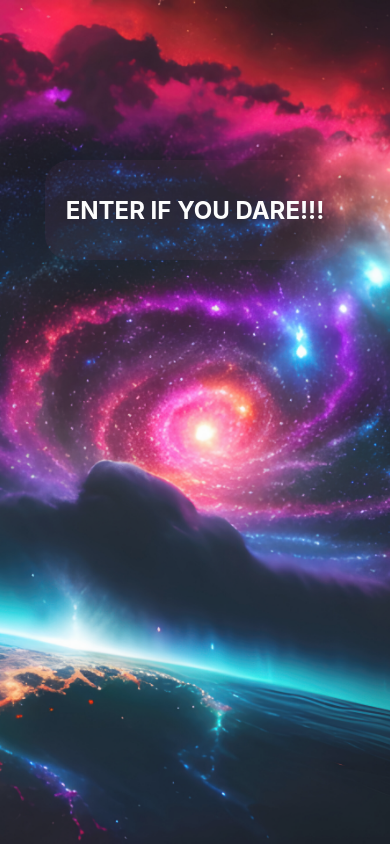
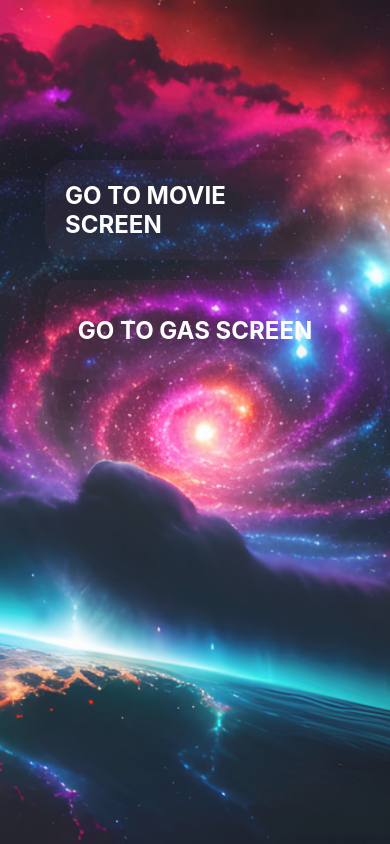
Before and after one commit to marximillion/APIProject, a React Native app: screen / in a window 390 px wide. Built offline with nearby package versions, Linux system fonts and the light colour scheme.

Commit message:
WIP: add datepicker modal to gas screen

```diff
--- a/app/navigation/NavigableAppContainer.tsx
+++ b/app/navigation/NavigableAppContainer.tsx
@@ -7,6 +7,7 @@ import { createStackNavigator } from "@react-navigation/stack";
 import { StackParamList } from "./StackParamList";
 import HomeScreen from "../screens/HomeScreen";
 import MovieScreen from "../screens/MovieScreen";
+import GasScreen from "../screens/GasScreen";
 
 /**
  * Initialization
@@ -33,6 +34,10 @@ export default function NavigableAppContainer() {
           name={'Movie'}
           component={MovieScreen}
         />
+        <Stack.Screen
+          name={'Gas'}
+          component={GasScreen}
+        />
       </Stack.Navigator>
     </NavigationContainer>
   )
--- a/app/navigation/StackParamList.ts
+++ b/app/navigation/StackParamList.ts
@@ -1,4 +1,5 @@
 export type StackParamList = {
+  Gas: undefined
   Home: undefined;
   Movie: undefined;
 }
--- /dev/null
+++ b/app/screens/GasScreen.tsx
@@ -0,0 +1,199 @@
+/**
+ * Imports
+ */
+
+import {Component, ReactNode} from 'react';
+import {
+  ActivityIndicator,
+  GestureResponderEvent,
+  StyleSheet,
+  Text,
+  TouchableOpacity,
+} from 'react-native';
+import DatePicker from 'react-native-date-picker';
+import {ScrollView} from 'react-native-gesture-handler';
+import {SafeAreaView} from 'react-native-safe-area-context';
+
+/**
+ * Props
+ */
+interface Props {}
+
+/**
+ * State
+ */
+interface State {
+  selectedDate: Date;
+  open: boolean;
+}
+
+/**
+ * Gas Screen
+ */
+export default class GasScreen extends Component<Props, State> {
+  private date: string;
+  private currentDate: Date;
+
+  /**
+   * Constructor
+   *
+   * @param props
+   */
+  constructor(props: Props) {
+    super(props);
+
+    this.state = {
+      selectedDate: new Date(),
+      open: false,
+    };
+
+    this.date = '';
+    this.currentDate = new Date();
+  } // End of constructor()
+
+  /**
+   * on Mount
+   */
+  public componentDidMount(): void {
+    console.log('GasScreen::OnMount');
+  } // End of componentDidMount()
+
+  /**
+   * on UnMount
+   */
+  public componentWillUnmount(): void {
+    console.log('GasScreen::UnMount');
+  } // End of componentWillMount()
+
+  /******************************************************************************/
+  /****************************** ACTION METHODS ********************************/
+  /******************************************************************************/
+
+  /**
+   * Action: Press
+   */
+  private openDatePicker = () => {
+    console.log('GasScreen::openDatePicker');
+    this.setState({
+      open: true,
+    });
+  }; // End of openDatePicker()
+
+  /**
+   * Action: Press
+   */
+  private closeDatePicker = () => {
+    console.log('GasScreen::closeDatePicker');
+    this.setState({
+      open: false,
+    });
+  }; // End of closeDatePicker()
+
+  /**
+   * Action: Press
+   */
+  private selectDate = (selectedDate: Date) => {
+    console.log('GasScreen::closeDatePicker');
+
+    this.setState({
+      // date: selectedDate,
+      open: false,
+    });
+
+    const day = selectedDate.getDay();
+    const month = selectedDate.toDateString();
+    const year = selectedDate.getFullYear();
+    // const formatted date = ``
+    this.date = day.toString();
+    console.log(day);
+  }; // End of selectDate()
+
+  /******************************************************************************/
+  /**************************** NAVIGATION METHODS ******************************/
+  /******************************************************************************/
+
+  /******************************************************************************/
+  /****************************** RENDER METHODS ********************************/
+  /******************************************************************************/
+
+  /**
+   * Render: GasScreen
+   *
+   * @returns ReactNode
+   */
+  public render(): ReactNode {
+    console.log('GasScreen::Render');
+
+    // Retrieve variables from state
+    const {open, selectedDate} = this.state;
+    return (
+      <SafeAreaView style={styles.safeAreaContainer}>
+        <ScrollView
+          style={styles.scrollContainer}
+          contentContainerStyle={styles.scrollContentContainer}>
+          {/* Title */}
+          <Text style={styles.titleText}>{'GAS SCREEN'}</Text>
+
+          {/* Date Picker */}
+          <TouchableOpacity style={styles.button} onPress={this.openDatePicker}>
+            <Text style={styles.buttonText}>{'Select Date'}</Text>
+          </TouchableOpacity>
+          <DatePicker
+            modal
+            mode="date"
+            maximumDate={this.currentDate}
+            open={open}
+            date={selectedDate}
+            onConfirm={this.selectDate}
+            onCancel={this.closeDatePicker}
+          />
+          <Text style={styles.buttonText}>{`Today's Date: ${this.currentDate}`}</Text>
+          <Text style={styles.buttonText}>{`Selected Date: ${this.date}`}</Text>
+        </ScrollView>
+      </SafeAreaView>
+    );
+  } // End of render()
+} // End of class
+
+/******************************************************************************/
+/******************************* STYLESHEETS **********************************/
+/******************************************************************************/
+
+const styles = StyleSheet.create({
+  safeAreaContainer: {
+    backgroundColor: '#bad1f5',
+    flex: 1,
+    width: '100%',
+  },
+  scrollContainer: {
+    backgroundColor: '#bad1f5',
+    flex: 1,
+  },
+  scrollContentContainer: {
+    alignItems: 'center',
+    paddingVertical: 20,
+  },
+  titleText: {
+    color: 'black',
+    fontSize: 32,
+    fontWeight: 'bold',
+  },
+  button: {
+    alignItems: 'center',
+    borderColor: 'green',
+    borderRadius: 15,
+    borderWidth: 1,
+    elevation: 0.2,
+    height: 60,
+    backgroundColor: 'rgba(145, 171, 15, 0.9)', // Pinkish color with 60% transparency
+    justifyContent: 'center',
+    marginTop: 10,
+    width: '30%',
+  },
+  buttonText: {
+    color: 'black',
+    fontSize: 20,
+    fontWeight: 'bold',
+  },
+});
+// End of file
--- a/app/screens/HomeScreen.tsx
+++ b/app/screens/HomeScreen.tsx
@@ -1,27 +1,36 @@
-import { StackNavigationProp } from '@react-navigation/stack';
+import {StackNavigationProp} from '@react-navigation/stack';
 import {Component, ReactNode} from 'react';
-import {Appearance, Button, Dimensions, Image, ImageBackground, KeyboardAvoidingView, StatusBar, StyleSheet, Text} from 'react-native';
-import { StackParamList } from '../navigation/StackParamList';
-import { Route, RouteProp } from '@react-navigation/native';
-import { SafeAreaView } from 'react-native-safe-area-context';
-import { TouchableOpacity } from 'react-native-gesture-handler';
+import {
+  Appearance,
+  Button,
+  Dimensions,
+  Image,
+  ImageBackground,
+  KeyboardAvoidingView,
+  StatusBar,
+  StyleSheet,
+  Text,
+} from 'react-native';
+import {StackParamList} from '../navigation/StackParamList';
+import {Route, RouteProp} from '@react-navigation/native';
+import {SafeAreaView} from 'react-native-safe-area-context';
+import {TouchableOpacity} from 'react-native-gesture-handler';
 
 /**
  * Props
  */
 interface Props {
-  navigation: StackNavigationProp<StackParamList, 'Home'>
-  route: RouteProp<StackParamList, 'Home'>
+  navigation: StackNavigationProp<StackParamList, 'Home'>;
+  route: RouteProp<StackParamList, 'Home'>;
 }
 
 export interface HomeProps {
-  colorScheme: string | null | undefined
+  colorScheme: string | null | undefined;
 }
 /**
  * State
  */
-interface State {
-}
+interface State {}
 
 export default class HomeScreen extends Component<Props, State> {
   /**
@@ -31,25 +40,22 @@ export default class HomeScreen extends Component<Props, State> {
    */
   constructor(props: Props) {
     super(props);
-    // console.log('HomeScreen::Constructor::Firing');
 
-    this.state = {
-    };
-
+    this.state = {};
   } // End of contructor()
 
   /**
    * on Mount
    */
   public componentDidMount(): void {
-    console.log('HomeScreen::OnMount::Firing');
+    console.log('HomeScreen::OnMount');
   } // End of componentDidMount()
 
   /**
    * on UnMount
    */
   public componentWillUnmount(): void {
-    console.log('HomeScreen::UnMount::Firing');
+    console.log('HomeScreen::UnMount');
   } // End of componentWillMount()
 
   /******************************************************************************/
@@ -66,24 +72,31 @@ export default class HomeScreen extends Component<Props, State> {
    * @returns ReactNode
    */
   public render(): ReactNode {
-    console.log('HomeScreen::Render::Firing');
+    console.log('HomeScreen::Render');
     return (
       <>
         <ImageBackground
           source={require('../assets/backgroundImage.jpg')}
-          resizeMode='cover'
-          style={[styles.image, { opacity: 0.9 }]}
-        >
-        <StatusBar barStyle={"dark-content"}  translucent backgroundColor={"transparent"}></StatusBar>
-        <SafeAreaView style={styles.safeAreaContainer}>
+          resizeMode="cover"
+          style={[styles.image, {opacity: 0.9}]}>
+          <StatusBar
+            barStyle={'dark-content'}
+            translucent
+            backgroundColor={'transparent'}></StatusBar>
+          <SafeAreaView style={styles.safeAreaContainer}>
             <KeyboardAvoidingView style={styles.mainContainer}>
-            {/* TODO: convert onPress to have a navigation method */}
-            <TouchableOpacity style={styles.button} onPress={() => this.props.navigation.navigate("Movie")}>
-                <Text style={styles.buttonText}>
-                  ENTER IF YOU DARE!!!
-                </Text>
+              {/* TODO: convert onPress to have a navigation method */}
+              <TouchableOpacity
+                style={styles.button}
+                onPress={() => this.props.navigation.navigate('Movie')}>
+                <Text style={styles.buttonText}>{'Go to Movie Screen'}</Text>
               </TouchableOpacity>
-          </KeyboardAvoidingView>
+              <TouchableOpacity
+                style={styles.button}
+                onPress={() => this.props.navigation.navigate('Gas')}>
+                <Text style={styles.buttonText}>{'Go to Gas Screen'}</Text>
+              </TouchableOpacity>
+            </KeyboardAvoidingView>
           </SafeAreaView>
         </ImageBackground>
       </>
@@ -106,8 +119,8 @@ const styles = StyleSheet.create({
     flex: 1,
     justifyContent: 'center',
     alignItems: 'center',
-    width: "100%",
-    height: "100%",
+    width: '100%',
+    height: '100%',
   },
   button: {
     backgroundColor: 'rgba(255, 105, 180, 0.05)', // Pinkish color with 60% transparency
--- a/package.json
+++ b/package.json
@@ -14,6 +14,7 @@
     "@react-navigation/stack": "^6.3.29",
     "react": "18.2.0",
     "react-native": "0.74.1",
+    "react-native-date-picker": "^5.0.4",
     "react-native-gesture-handler": "^2.16.1",
     "react-native-safe-area-context": "^4.10.1",
     "react-native-screens": "^3.31.1"
```
Also changed, not shown: app/screens/MovieScreen.tsx (+11 -9 lines), app/assets/data.csv, 1 other file (tests, documents, lock files or other folders).
